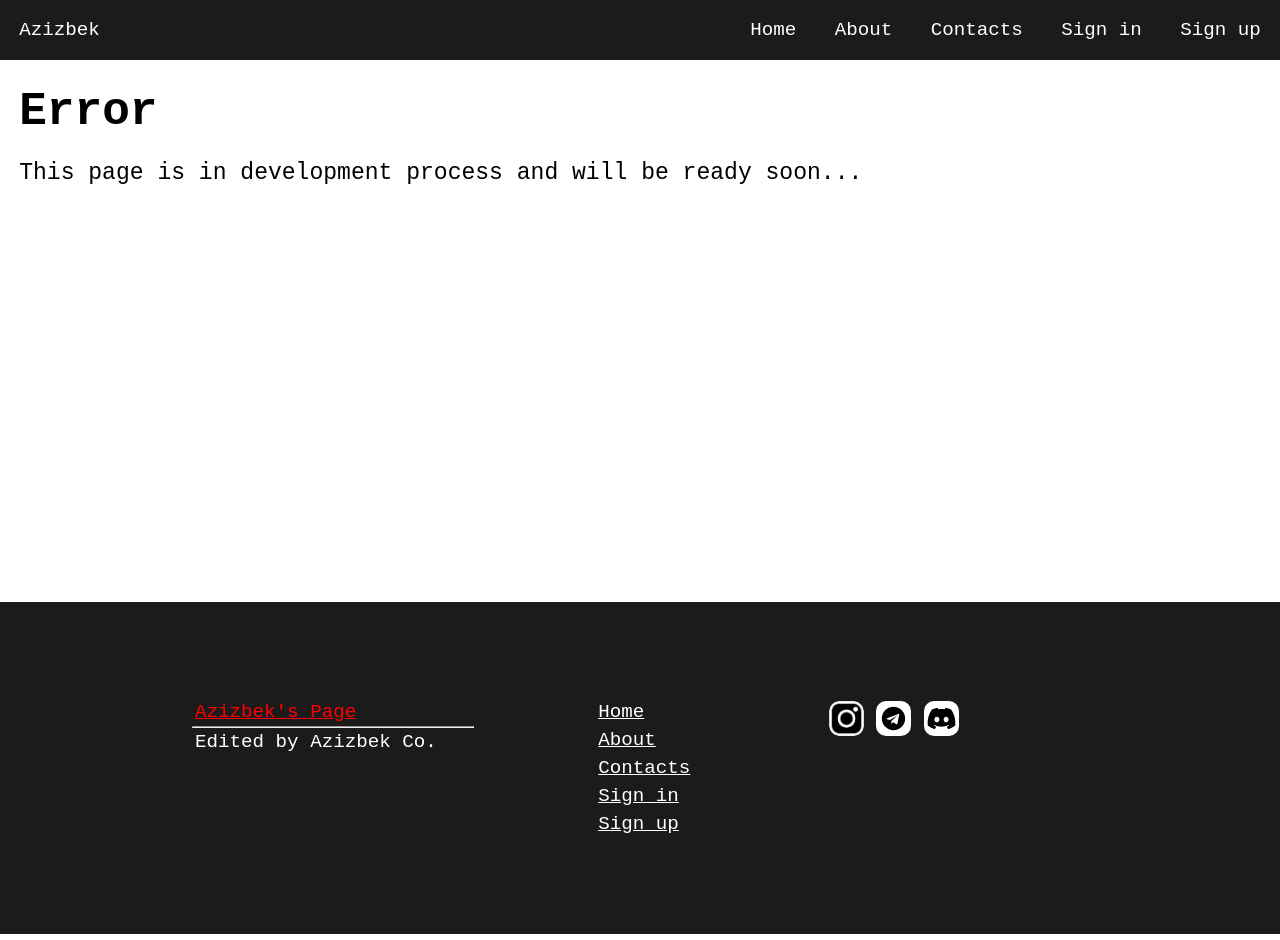
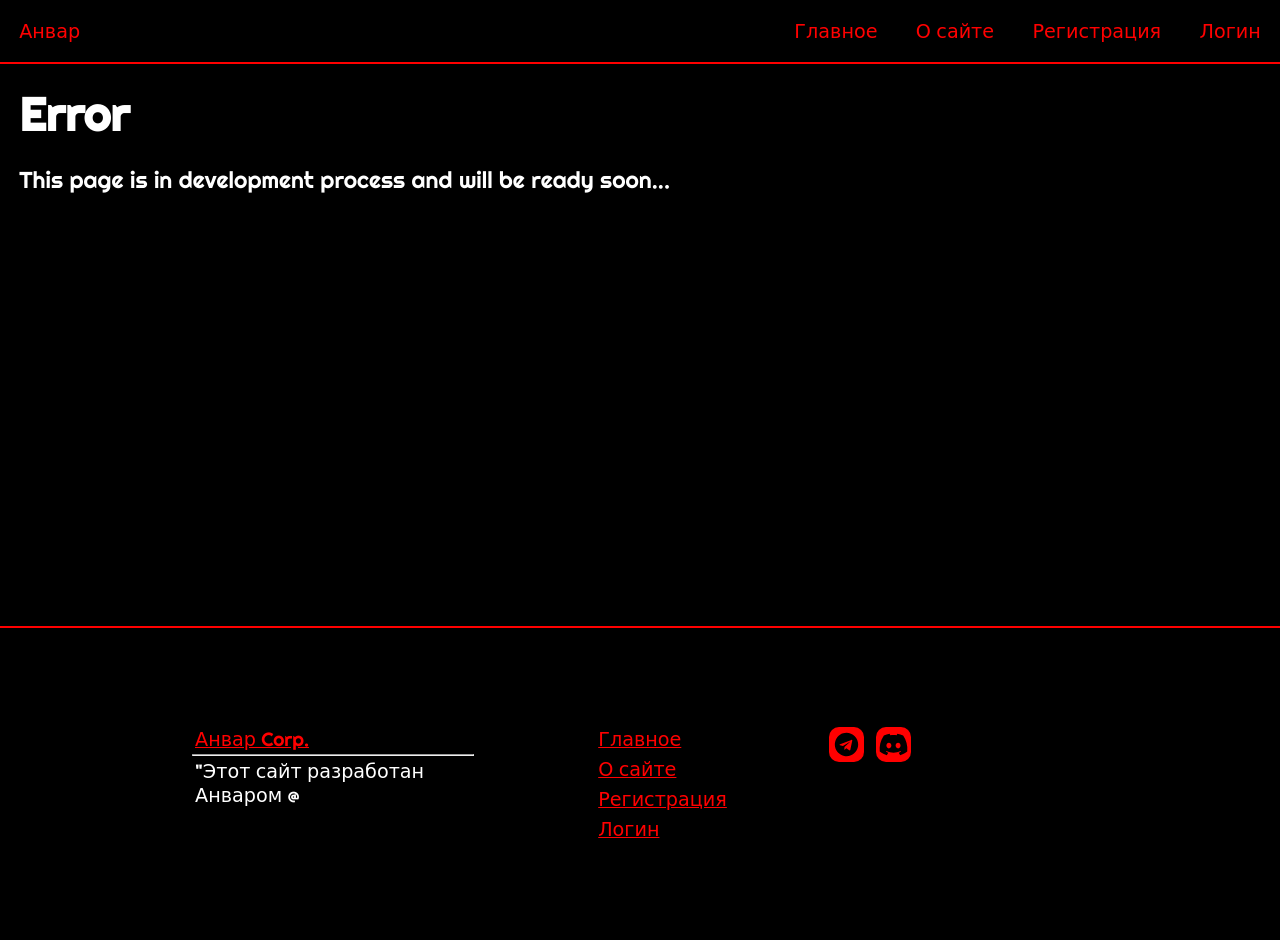
Before and after one commit to Anvar12211221/Anvar, a plain HTML site: page pages/devpage.html in a window 1280 px wide. Drawn offline with Linux system fonts and the light colour scheme.

Commit message:
Update Project

```diff
--- a/pages/devpage.html
+++ b/pages/devpage.html
@@ -1,43 +1,46 @@
 <!DOCTYPE html>
 <html lang="en">
+
 <head>
     <meta charset="UTF-8">
     <meta http-equiv="X-UA-Compatible" content="IE=edge">
     <meta name="viewport" content="width=device-width, initial-scale=1.0">
     <link rel="stylesheet" href="/styles/style.css">
-    <title>Azizbek - Dev page</title>
+    <link rel="preconnect" href="https://fonts.googleapis.com">
+    <link rel="preconnect" href="https://fonts.gstatic.com" crossorigin>
+    <link href="https://fonts.googleapis.com/css2?family=Righteous&display=swap" rel="stylesheet">
+    <title>Anvar - Error page</title>
 </head>
+
 <body id="b">
-    <h1>This is my GitHub page</h1>
+    <h1>Моя GitHub страничка</h1>
     <header class="header">
         <div class="header-wrapper">
             <nav class="nav">
                 <ul class="nav-list-left">
-                    <li><a class="nav-link" href="../index.html">Azizbek</a></li>
+                    <li><a class="nav-link" href="../index.html">Анвар</a></li>
                 </ul>
                 <ul class="nav-list-right">
-                    <li><a class="nav-link" href="../index.html">Home</a></li>
-                    <li><a class="nav-link" href="./devpage.html">About</a></li>
-                    <li><a class="nav-link" href="./devpage.html">Contacts</a></li>
-                    <li><a class="nav-link" href="./devpage.html">Sign in</a></li>
-                    <li><a class="nav-link" href="./devpage.html">Sign up</a></li>
+                    <li><a class="nav-link" href="../index.html">Главное</a></li>
+                    <li><a class="nav-link" href="./devpage.html">О сайте</a></li>
+                    <li><a class="nav-link" href="./devpage.html">Регистрация</a></li>
+                    <li><a class="nav-link" href="./devpage.html">Логин</a></li>
                 </ul>
             </nav>
             <div class="m-nav">
                 <div class="m-nav-left">
-                    <a class="m-nav-link" href="../index.html">Azizbek</a>
+                    <a class="m-nav-link" href="../index.html">Анвар</a>
                 </div>
                 <div class="m-nav-right">
                     <div class="m-nav-r-burger">
-                        <button class="m-nav-r-btn-on"  id="on" type="button" onclick="On()">☰</button>
+                        <button class="m-nav-r-btn-on" id="on" type="button" onclick="On()">☰</button>
                         <button class="m-nav-r-btn-off" id="off" type="button" onclick="Off()">&#x2715</button>
                     </div>
                     <ul class="m-nav-r-list" id="menu">
-                        <li><a class="m-nav-link" href="../index.html">Home</a></li>
-                        <li><a class="m-nav-link" href="./devpage.html">About</a></li>
-                        <li><a class="m-nav-link" href="./devpage.html">Contacts</a></li>
-                        <li><a class="m-nav-link" href="./devpage.html">Sign in</a></li>
-                        <li><a class="m-nav-link" href="./devpage.html">Sign up</a></li>
+                        <li><a class="m-nav-link" href="../index.html">Главное</a></li>
+                        <li><a class="m-nav-link" href="./devpage.html">О сайте</a></li>
+                        <li><a class="m-nav-link" href="./devpage.html">Регистрация</a></li>
+                        <li><a class="m-nav-link" href="./devpage.html">Логин</a></li>
                     </ul>
                 </div>
             </div>
@@ -52,24 +55,25 @@
     <footer class="footer">
         <div class="footer-wrapper">
             <ul class="f-list-1">
-                <li><a href="../index.html">Azizbek's Page</a></li>
+                <li><a href="../index.html">Анвар Corp.</a></li>
                 <hr>
-                <li>Edited by Azizbek Co.</li>
+                <li>"Этот сайт разработан Анваром @</li>
             </ul>
             <ul class="f-list-2">
-                <li><a class="nav-link" href="./index.html">Home</a></li>
-                <li><a class="nav-link" href="./pages/devpage.html">About</a></li>
-                <li><a class="nav-link" href="./pages/devpage.html">Contacts</a></li>
-                <li><a class="nav-link" href="./pages/devpage.html">Sign in</a></li>
-                <li><a class="nav-link" href="./pages/devpage.html">Sign up</a></li>
+                <li><a class="nav-link" href="../index.html">Главное</a></li>
+                <li><a class="nav-link" href="./devpage.html">О сайте</a></li>
+                <li><a class="nav-link" href="./devpage.html">Регистрация</a></li>
+                <li><a class="nav-link" href="./devpage.html">Логин</a></li>
             </ul>
             <ul class="f-list-3">
-                <li><a href="https://www.instagram.com/azizbek_a_r"><img class="logo" src="../images/pngfind.com-instagram-png-white-2773517.png" alt="Instagram"></a></li>
-                <li><a href="https://t.me/SF_AzA"><img class="logo" src="../images/telegram-svgrepo-com.svg" alt="Telegram"></a></li>
-                <li><a href="#"><img class="logo" src="../images/discord-svgrepo-com.svg" alt="Discord"></a></li>
+                <li><a href="#notelegram"><img class="logo" src="../images/telegram-svgrepo-com.svg" alt="Telegram"></a>
+                </li>
+                <li><a href="#nodiscord"><img class="logo" src="../images/discord-svgrepo-com.svg" alt="Discord"></a>
+                </li>
             </ul>
         </div>
     </footer>
     <script src="../scripts/nav_v2.js"></script>
 </body>
+
 </html>
--- a/styles/scss/base/_global.scss
+++ b/styles/scss/base/_global.scss
@@ -1,3 +1,5 @@
+@import url('https://fonts.googleapis.com/css2?family=Righteous&display=swap');
+
 * {
     & {
         padding: 0;
@@ -31,10 +33,13 @@
 }
 
 html {
-    color: black;
+    body {
+        color: white;
+        background: black;
+    }
 
     font: {
-        family: monospace;
+        family: 'Righteous', cursive;
         size: 1.2rem;
         style: normal;
         weight: 400;
--- a/styles/scss/layout/_footer.scss
+++ b/styles/scss/layout/_footer.scss
@@ -1,7 +1,8 @@
 .footer {
     margin-top: 4rem;
     color: white;
-    background: rgb(27, 27, 27);
+    background: black;
+    border-top: 2px solid red;
 
     a {
         text-decoration: underline;
@@ -78,25 +79,25 @@
         padding-left: 0.5rem;
     }
 
-    li:nth-child(1) {
+    li:nth-child(1),
+    li:nth-child(2) {
         a {
             img {
-                background: black;
+                background: red;
                 border-radius: 10px;
-            }
-        }
-    }
 
-    li:nth-child(2),
-    li:nth-child(3) {
-        a {
-            img {
-                background: white;
-                border-radius: 10px;
+                &:hover {
+                    min-width: 50px;
+                    min-height: 50px;
+                    transition: all 0.3s ease;
+                    background: white;
+                    border: 5px solid red;
+                }
             }
 
             &:hover {
-                filter: opacity(0.7);
+                min-width: 50px;
+                min-height: 50px;
             }
         }
     }
--- a/styles/scss/layout/_header.scss
+++ b/styles/scss/layout/_header.scss
@@ -5,13 +5,13 @@
     padding: 1rem;
     width: 100%;
     background: black;
+    border-bottom: 2px solid red;
 }
 
 .header-wrapper {
     max-width: 100%;
 }
 
-// DESKTOP NAVIGATION
 .nav {
     display: flex;
     justify-content: space-between;
@@ -36,9 +36,14 @@
 
 .nav-link {
     color: red;
+
+    &:hover {
+        background: red;
+        color: whitesmoke;
+        font-size: 25px;
+        transition: all 1s ease position top;
+    }
 }
-
-// MOBILE NAVIGATION
 
 .m-nav {
     display: none;
@@ -98,7 +103,6 @@
 
     background: black;
     z-index: 10;
-    animation: nav-anim all 3s linear;
 
     font-size: 1.5rem;
 
@@ -107,12 +111,3 @@
         top: -100px;
     }
 }
-
-@keyframes nav-anim {
-    from {
-        height: 0;
-    }
-    to {
-        height: 100%;
-    }
-}
--- a/styles/scss/pages/_devpage.scss
+++ b/styles/scss/pages/_devpage.scss
@@ -1,6 +1,3 @@
 .dev-page {
-    height: 400px;
-    background: white;
-    color: black;
-    margin-bottom: 6.5rem;
+    margin-bottom: 22rem;
 }
--- a/styles/scss/pages/_home.scss
+++ b/styles/scss/pages/_home.scss
@@ -1,6 +1,13 @@
 .h-p-article {
+    padding-top: 2vw;
     display: flex;
     justify-content: flex-start;
+
+    h1,h2,h3,h4,h5,h6 {
+        color: red;
+        text-decoration-line: overline;
+        text-decoration-color: white;
+    }
 
     ul {
         list-style-type: disc;
@@ -9,8 +16,8 @@
 
     .h-page-description {
         padding: 1rem;
-        background: black;
-        color: white;
+        background: white;
+        color: black;
         margin-bottom: 1rem;
     }
 
```
Also changed, not shown: index.html (+16 -6 lines), styles/style.css, 1 other file.
